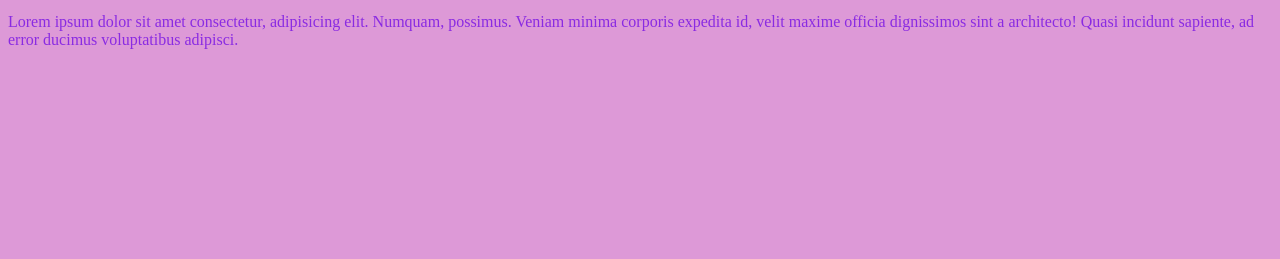
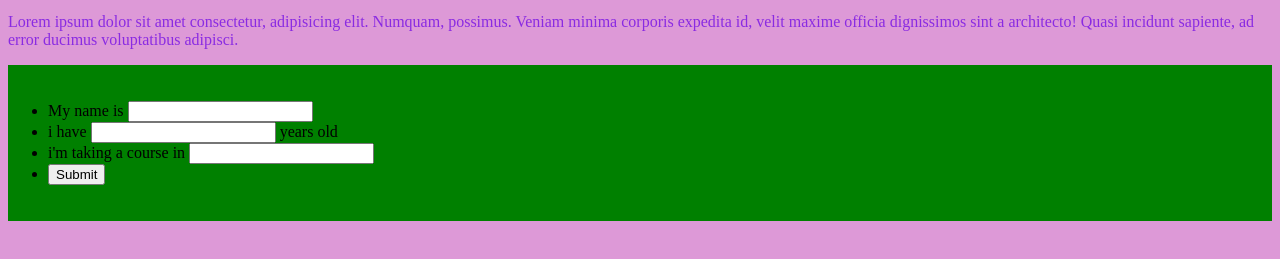
Before and after one commit to Vituuandrade/Training-CSS, a plain HTML site: page classes_ids.html in a window 1280 px wide. Shown: the part 313-572 px from the top of the page. Drawn offline with Linux system fonts and the light colour scheme.

Commit message:
Update classes_ids.html

```diff
--- a/classes_ids.html
+++ b/classes_ids.html
@@ -17,7 +17,7 @@
             }
 
             #principal {
-
+                background: green;
             }
 
         </style>>
@@ -31,7 +31,18 @@
         <h1>Formatações(Cascading style sheets)</h1>
     <p class="azul">Lorem ipsum dolor sit amet consectetur adipisicing elit. Quidem assumenda, temporibus necessitatibus voluptate excepturi mollitia atque ducimus. Maiores veritatis consequatur, voluptate dolorum ipsum laboriosam, facere, atque temporibus neque eum quidem.</p>
     <p>Lorem ipsum dolor sit amet consectetur, adipisicing elit. Numquam, possimus. Veniam minima corporis expedita id, velit maxime officia dignissimos sint a architecto! Quasi incidunt sapiente, ad error ducimus voluptatibus adipisci.</p>
-
+   <div>
+        <div id="principal">
+            <ul >
+                <br><br>
+                <li>My name is <input type="text"></li>
+                <li> i have <input type="text"> years old </li>
+                <li>i'm taking a course in <input type="text"> </li>
+                <li><input type="submit"></li>
+                <br><br>
+            </ul>
+        </div>
+    </div>
 
 
     </body>
```
